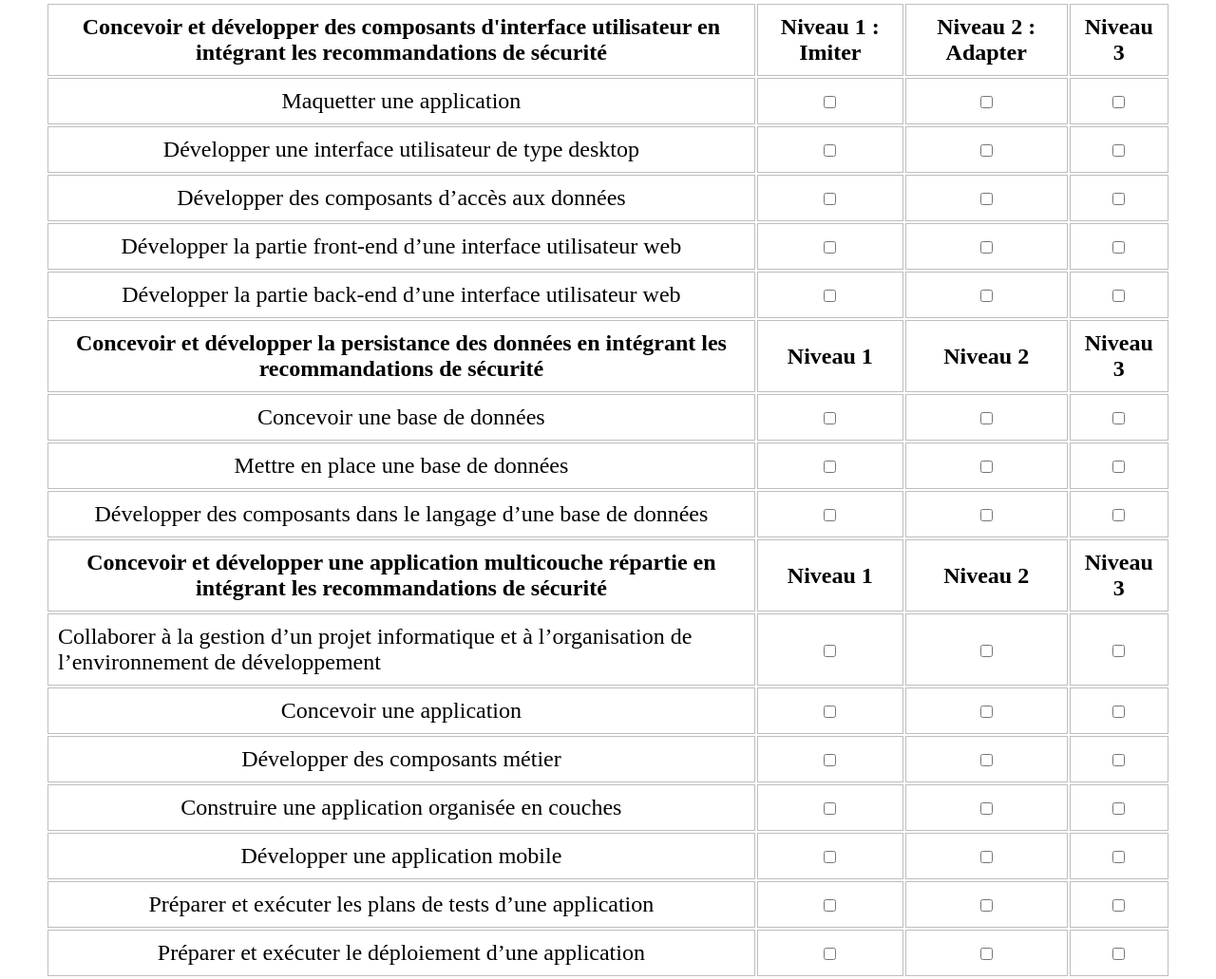
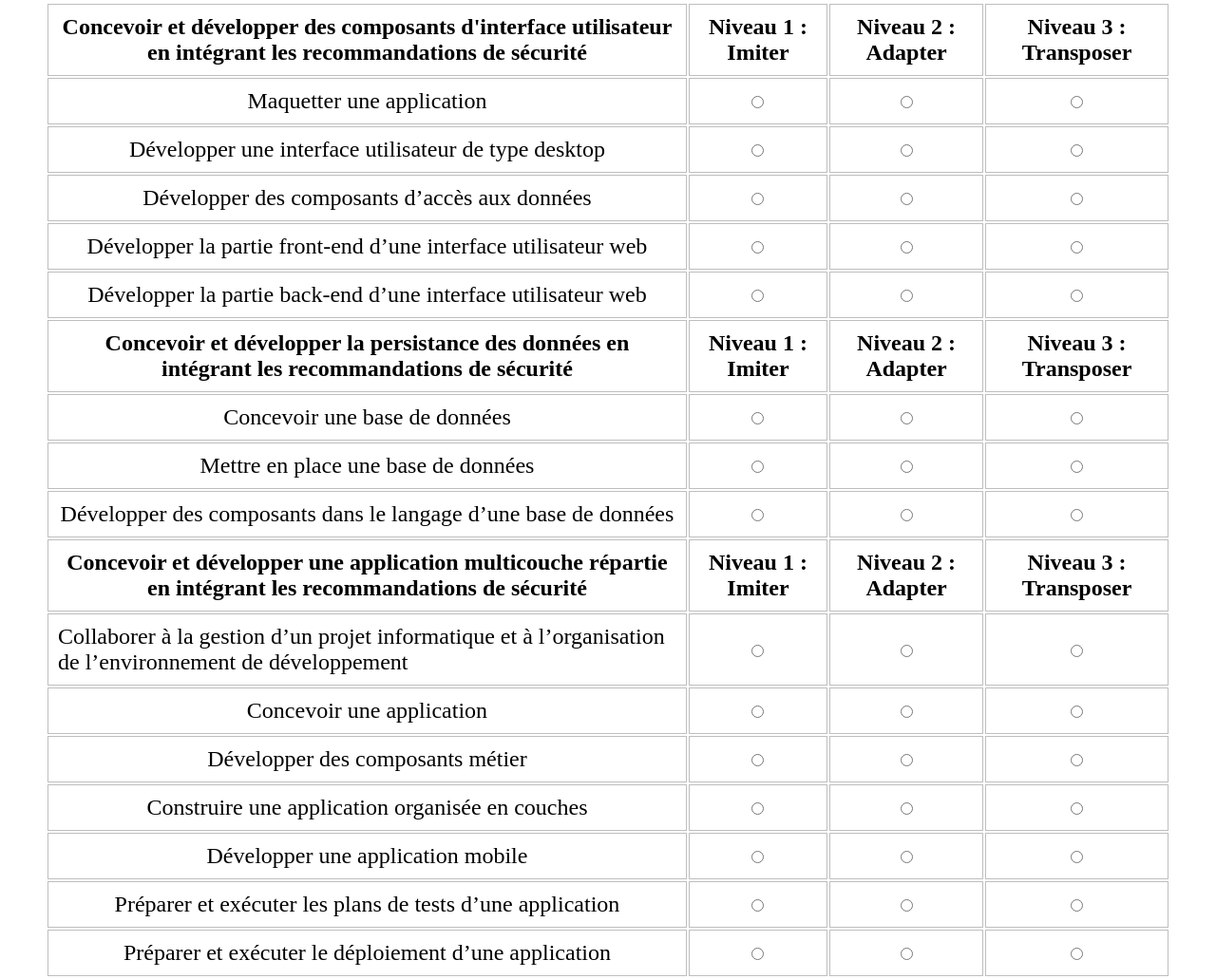
Before and after one commit to marioivanovic/simplonskills, a plain HTML site: page levels.html in a window 1280 px wide. Shown: the part 250-1281 px from the top of the page at 95% size. Drawn offline with Linux system fonts and the light colour scheme; a script that the page names is missing.

Commit message:
changes input radio + json-server

```diff
--- a/levels.html
+++ b/levels.html
@@ -53,130 +53,130 @@
             </th>
             <th scope="col">Niveau 1 : Imiter</th>
             <th scope="col">Niveau 2 : Adapter</th>
-            <th scope="col">Niveau 3</th>
+            <th scope="col">Niveau 3 : Transposer</th>
           </tr>
           <tr>
             <td scope="col">Maquetter une application</td>
-            <th><input type="checkbox" /></th>
-            <th><input type="checkbox" /></th>
-            <th><input type="checkbox" /></th>
+            <th><input type="radio" /></th>
+            <th><input type="radio" /></th>
+            <th><input type="radio" /></th>
           </tr>
           <tr>
             <td scope="col">
               Développer une interface utilisateur de type desktop
             </td>
-            <th><input type="checkbox" /></th>
-            <th><input type="checkbox" /></th>
-            <th><input type="checkbox" /></th>
+            <th><input type="radio" /></th>
+            <th><input type="radio" /></th>
+            <th><input type="radio" /></th>
           </tr>
           <tr>
             <td scope="col">Développer des composants d’accès aux données</td>
-            <th><input type="checkbox" /></th>
-            <th><input type="checkbox" /></th>
-            <th><input type="checkbox" /></th>
+            <th><input type="radio" /></th>
+            <th><input type="radio" /></th>
+            <th><input type="radio" /></th>
           </tr>
           <tr>
             <td scope="col">
               Développer la partie front-end d’une interface utilisateur web
             </td>
-            <th><input type="checkbox" /></th>
-            <th><input type="checkbox" /></th>
-            <th><input type="checkbox" /></th>
+            <th><input type="radio" /></th>
+            <th><input type="radio" /></th>
+            <th><input type="radio" /></th>
           </tr>
           <tr>
             <td scope="col">
               Développer la partie back-end d’une interface utilisateur web
             </td>
-            <th><input type="checkbox" /></th>
-            <th><input type="checkbox" /></th>
-            <th><input type="checkbox" /></th>
+            <th><input type="radio" /></th>
+            <th><input type="radio" /></th>
+            <th><input type="radio" /></th>
           </tr>
           <tr>
             <th scope="col">
               Concevoir et développer la persistance des données en intégrant
               les recommandations de sécurité
             </th>
-            <th scope="col">Niveau 1</th>
-            <th scope="col">Niveau 2</th>
-            <th scope="col">Niveau 3</th>
+            <th scope="col">Niveau 1 : Imiter</th>
+            <th scope="col">Niveau 2 : Adapter</th>
+            <th scope="col">Niveau 3 : Transposer</th>
           </tr>
           <tr>
             <td scope="col">Concevoir une base de données</td>
-            <th><input type="checkbox" /></th>
-            <th><input type="checkbox" /></th>
-            <th><input type="checkbox" /></th>
+            <th><input type="radio" /></th>
+            <th><input type="radio" /></th>
+            <th><input type="radio" /></th>
           </tr>
           <tr>
             <td scope="col">Mettre en place une base de données</td>
-            <th><input type="checkbox" /></th>
-            <th><input type="checkbox" /></th>
-            <th><input type="checkbox" /></th>
+            <th><input type="radio" /></th>
+            <th><input type="radio" /></th>
+            <th><input type="radio" /></th>
           </tr>
           <tr>
             <td scope="col">
               Développer des composants dans le langage d’une base de données
             </td>
-            <th><input type="checkbox" /></th>
-            <th><input type="checkbox" /></th>
-            <th><input type="checkbox" /></th>
+            <th><input type="radio" /></th>
+            <th><input type="radio" /></th>
+            <th><input type="radio" /></th>
           </tr>
           <tr>
             <th scope="col">
               Concevoir et développer une application multicouche répartie en
               intégrant les recommandations de sécurité
             </th>
-            <th scope="col">Niveau 1</th>
-            <th scope="col">Niveau 2</th>
-            <th scope="col">Niveau 3</th>
+            <th scope="col">Niveau 1 : Imiter</th>
+            <th scope="col">Niveau 2 : Adapter</th>
+            <th scope="col">Niveau 3 : Transposer</th>
           </tr>
           <tr>
             <td scope="col">
               Collaborer à la gestion d’un projet informatique et à
               l’organisation de l’environnement de développement
             </td>
-            <th><input type="checkbox" /></th>
-            <th><input type="checkbox" /></th>
-            <th><input type="checkbox" /></th>
+            <th><input type="radio" /></th>
+            <th><input type="radio" /></th>
+            <th><input type="radio" /></th>
           </tr>
           <tr>
             <td scope="col">Concevoir une application</td>
-            <th><input type="checkbox" /></th>
-            <th><input type="checkbox" /></th>
-            <th><input type="checkbox" /></th>
+            <th><input type="radio" /></th>
+            <th><input type="radio" /></th>
+            <th><input type="radio" /></th>
           </tr>
           <tr>
             <td scope="col">Développer des composants métier</td>
-            <th><input type="checkbox" /></th>
-            <th><input type="checkbox" /></th>
-            <th><input type="checkbox" /></th>
+            <th><input type="radio" /></th>
+            <th><input type="radio" /></th>
+            <th><input type="radio" /></th>
           </tr>
           <tr>
             <td scope="col">Construire une application organisée en couches</td>
-            <th><input type="checkbox" /></th>
-            <th><input type="checkbox" /></th>
-            <th><input type="checkbox" /></th>
+            <th><input type="radio" /></th>
+            <th><input type="radio" /></th>
+            <th><input type="radio" /></th>
           </tr>
           <tr>
             <td scope="col">Développer une application mobile</td>
-            <th><input type="checkbox" /></th>
-            <th><input type="checkbox" /></th>
-            <th><input type="checkbox" /></th>
+            <th><input type="radio" /></th>
+            <th><input type="radio" /></th>
+            <th><input type="radio" /></th>
           </tr>
           <tr>
             <td scope="col">
               Préparer et exécuter les plans de tests d’une application
             </td>
-            <th><input type="checkbox" /></th>
-            <th><input type="checkbox" /></th>
-            <th><input type="checkbox" /></th>
+            <th><input type="radio" /></th>
+            <th><input type="radio" /></th>
+            <th><input type="radio" /></th>
           </tr>
           <tr>
             <td scope="col">
               Préparer et exécuter le déploiement d’une application
             </td>
-            <th><input type="checkbox" /></th>
-            <th><input type="checkbox" /></th>
-            <th><input type="checkbox" /></th>
+            <th><input type="radio" /></th>
+            <th><input type="radio" /></th>
+            <th><input type="radio" /></th>
           </tr>
         </table>
       </div>
```
Also changed, not shown: db-1638281434719.json (added, +38 -0 lines), db.json (added, +38 -0 lines).
